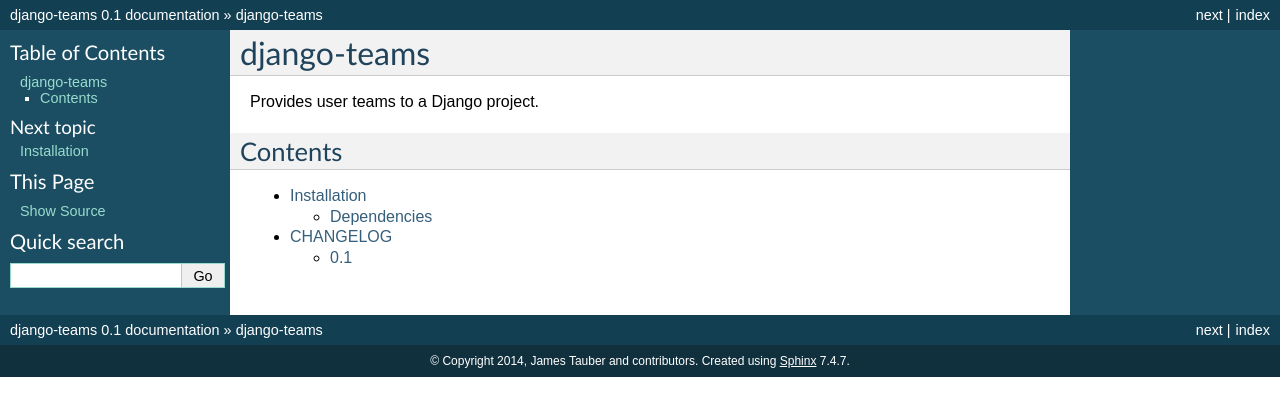
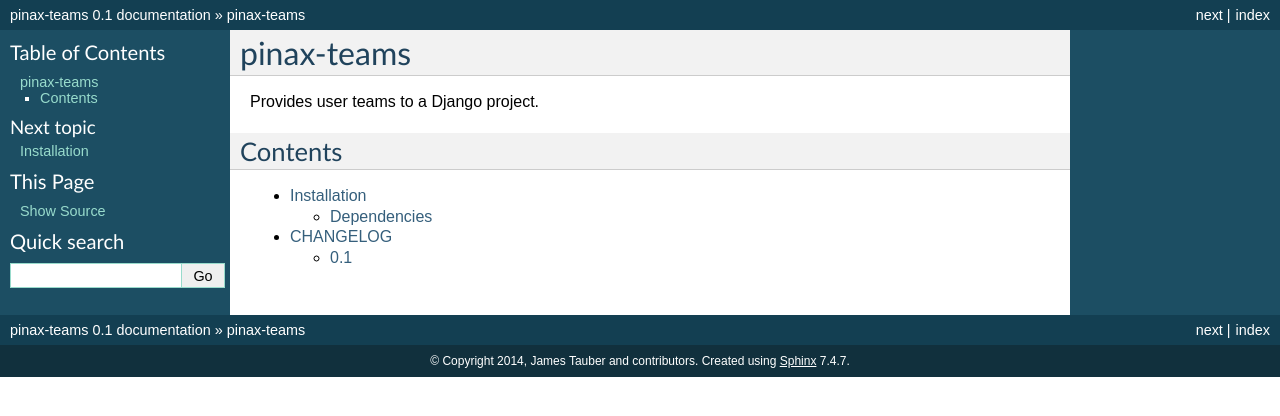
Before and after one commit to pinax/pinax-teams, a Sphinx documentation site: the page built from docs/index.rst, in a window 1280 px wide. Shown: the top 416 px of the page. Built offline with Sphinx 7.4.7, drawn with Linux system fonts in a browser that asks for light colours.

```diff
--- a/docs/conf.py
+++ b/docs/conf.py
@@ -8,7 +8,7 @@ extensions = []
 templates_path = []
 source_suffix = ".rst"
 master_doc = "index"
-project = "django-teams"
+project = "pinax-teams"
 copyright_holder = "James Tauber and contributors"
 copyright = "2014, {0}".format(copyright_holder)
 exclude_patterns = ["_build"]
@@ -21,14 +21,14 @@ latex_documents = [(
     "{0} Documentation".format(project),
     "Pinax",
     "manual"
-),]
+)]
 man_pages = [(
     "index",
     project,
     "{0} Documentation".format(project),
     ["Pinax"],
     1
-),]
+)]
 
 sys.path.insert(0, os.pardir)
 m = __import__("teams")
--- a/docs/index.rst
+++ b/docs/index.rst
@@ -1,5 +1,5 @@
 ====================
-django-teams
+pinax-teams
 ====================
 
 Provides user teams to a Django project.
--- a/docs/installation.rst
+++ b/docs/installation.rst
@@ -6,7 +6,7 @@ Installation
 
 * Install the development version::
 
-    pip install django-teams
+    pip install pinax-teams
 
 * Add ``teams`` to your ``INSTALLED_APPS`` setting::
 
--- a/setup.py
+++ b/setup.py
@@ -14,10 +14,10 @@ setup(
     author="",
     author_email="",
     description="",
-    name="django-teams",
+    name="pinax-teams",
     long_description=read("README.rst"),
     version=__import__("teams").__version__,
-    url="http://django-teams.rtfd.org/",
+    url="http://pinax-teams.rtfd.org/",
     license="MIT",
     packages=find_packages(),
     tests_require=[
```
Also changed, not shown: README.rst (+28 -56 lines).
